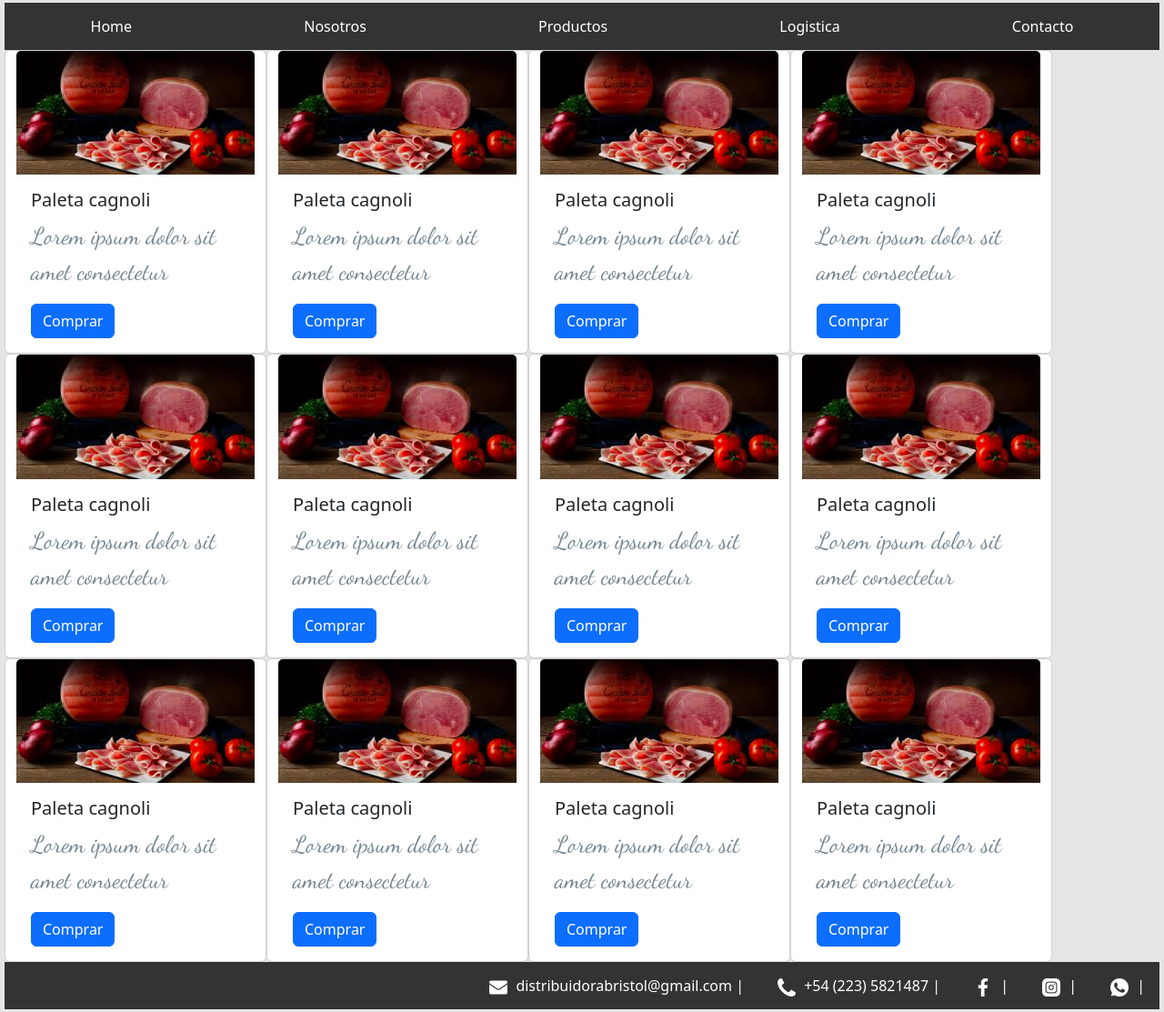
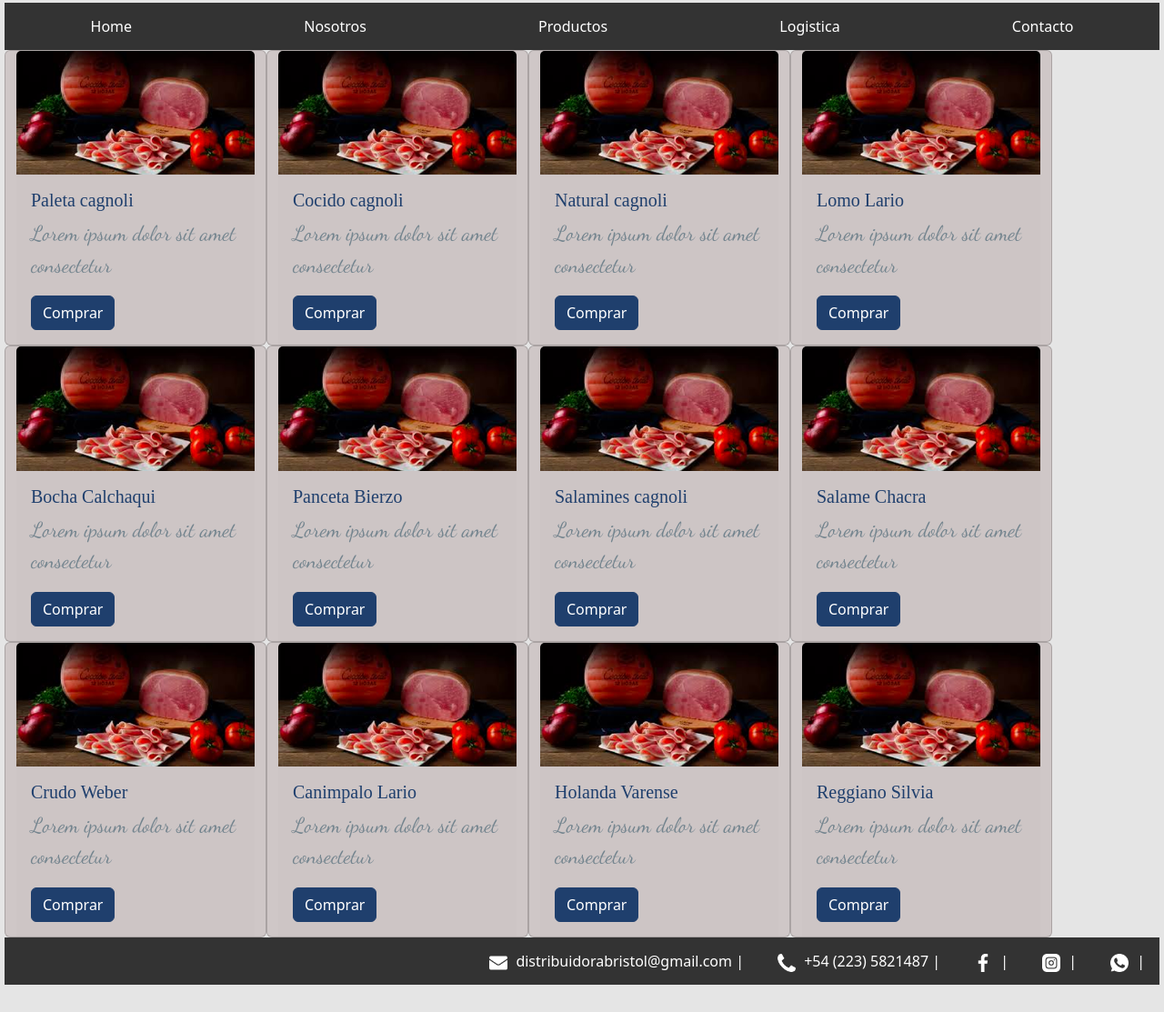
Before and after one commit to facuseijo/repositorycoderseijo, a plain HTML site: page productos.html in a window 1280 px wide. Shown: the part 105-1218 px from the top of the page at 91% size. Drawn offline with nearby package versions, Linux system fonts and the light colour scheme.

Commit message:
respoprod

```diff
--- a/css/style.css
+++ b/css/style.css
@@ -30,11 +30,17 @@ h3 {
     font-weight: 500;
     font-size: 25px;
 }
+h5{
+
+    font-family:'Alfa Slab One';
+    color:#1f3f6d;
+    font-size: 18px;
+}
 p{
     font-family: 'Dancing Script', cursive;
     color:#73848e;
     font-weight: 400;
-    font-size: 26px;
+    font-size: 23px;
 }
 
 /*header gral*/
@@ -249,76 +255,19 @@ el peso del h1 del index es distinto me parece se heredo
     justify-content:flex-start;
     width: 60%;
 }
-/*pagina productos*/
-.productos{
-     display:grid;
-     grid-template-columns: 1fr 1fr 1fr;
-     grid-template-rows: 1fr 1fr 1fr 1fr;
-     grid-template-areas:"paleta cocido natural"
-     "salamines salame crudo" "cantimpalo lomo panceta" "bocha holanda reggiano";
-     column-gap: 5px;
-     row-gap: 5px;
-     color: white;
-     text-decoration: none;
+/*pagina productos  ver poner gap*/
+
+.row1mio div, .row2mio div, .row3mio div {
+     background-color:rgba(206, 198, 198, 0.967);
 }
-@media (max-width: 576px){
-    .productos{
-    display:block;
-   background-color: #b8afaf;
-   }
+.card1mia a, .card2mia a, .card3mia a, .card4mia a, .card5mia a, .card6mia a, .card7mia a, .card8mia a, .card9mia a, .card10mia a, .card11mia a, .card12mia a{
+    background-color:#1f3f6d;
+    border-color:#1f3f6d;
 }
 
-.productos div a{
-     border:solid 2px rgba(73, 73, 87, 0.967);
-     background-color:rgb(150, 148, 148);
-     color:white;
-}
-.productos a:hover {
-        background-color: #111;
-}
-.paletacagnoli{
-    grid-area: paleta;
-}
-.cocidocagnoli{
-     grid-area: cocido;
-}
-.naturalcagnoli{
-     grid-area: natural;
-}
-.salaminescagnoli{
-    grid-area: salamines;
-}
-.salamechacra{
-    grid-area: salame;
-}
-.crudoweber{
-    grid-area: crudo;
-}
-.cantimpalolario{
-    grid-area: cantimpalo;
-}
-.lomolario{
-    grid-area: lomo;
-}
-.pancetabierzo{
-    grid-area: panceta;
-}
-.bochacalchaqui{
-    grid-area: bocha;
-}
-.holandavarense{
-    grid-area: holanda;
-}
-.reggianosilvia{
-    grid-area: reggiano;
-}
 /*falta cambiar a las imagenes originales*/
-.paletacagnoli-img, .cocidocagnoli-img, .naturalcagnoli-img, .lomolario-img, .bochacalchaqui-img, .pancetabierzo-img,
-.salaminescagnoli-img, .salamechacra-img, .crudoweber-img, .cantimpalolario-img, .holandavarense-img, .reggianosilvia-img {
-    width: 70px;
-    height:70px;
 
-}
+
 
 /*pagina nosotros*/
 .nosotrosmain {
--- a/productos.html
+++ b/productos.html
@@ -31,9 +31,9 @@
 
 <main  class="container-fluid">
 
-    <article class="row">
+    <article class="row row1mio">
 
-      <div class="card col-lg-3 col-6" style="width: 18rem;">
+      <div class="card card1mia col-lg-3 col-6" style="width: 18rem;">
         <img src="images/familia1.png" class="card-img-top" alt="...">
         <div class="card-body">
          <h5 class="card-title">Paleta cagnoli</h5>
@@ -42,106 +42,106 @@
          </div>
       </div>
 
-      <div class="card col-lg-3 col-6" style="width: 18rem;">
+      <div class="card card2mia col-lg-3 col-6" style="width: 18rem;">
         <img src="images/familia1.png" class="card-img-top" alt="...">
         <div class="card-body">
-         <h5 class="card-title">Paleta cagnoli</h5>
+         <h5 class="card-title">Cocido cagnoli</h5>
          <p class="card-text">Lorem ipsum dolor sit amet consectetur</p>
          <a href="#" class="btn btn-primary">Comprar</a>
          </div>
       </div>
 
-      <div class="card col-lg-3 col-6" style="width: 18rem;">
+      <div class="card card3mia col-lg-3 col-6" style="width: 18rem;">
         <img src="images/familia1.png" class="card-img-top" alt="...">
         <div class="card-body">
-         <h5 class="card-title">Paleta cagnoli</h5>
+         <h5 class="card-title">Natural cagnoli</h5>
          <p class="card-text">Lorem ipsum dolor sit amet consectetur</p>
          <a href="#" class="btn btn-primary">Comprar</a>
          </div>
       </div>
 
-      <div class="card col-lg-3 col-6" style="width: 18rem;">
+      <div class="card card4mia col-lg-3 col-6" style="width: 18rem;">
         <img src="images/familia1.png" class="card-img-top" alt="...">
         <div class="card-body">
-         <h5 class="card-title">Paleta cagnoli</h5>
+         <h5 class="card-title">Lomo Lario</h5>
          <p class="card-text">Lorem ipsum dolor sit amet consectetur</p>
          <a href="#" class="btn btn-primary">Comprar</a>
          </div>
        </div>
     </article>
 
-    <article class="row">
+    <article class="row row2mio">
 
-      <div class="card col-lg-3 col-6" style="width: 18rem;">
+      <div class="card card5mia col-lg-3 col-6" style="width: 18rem;">
         <img src="images/familia1.png" class="card-img-top" alt="...">
         <div class="card-body">
-         <h5 class="card-title">Paleta cagnoli</h5>
+         <h5 class="card-title">Bocha Calchaqui</h5>
          <p class="card-text">Lorem ipsum dolor sit amet consectetur</p>
          <a href="#" class="btn btn-primary">Comprar</a>
          </div>
       </div>
 
-      <div class="card col-lg-3 col-6" style="width: 18rem;">
+      <div class="card card6mia col-lg-3 col-6" style="width: 18rem;">
         <img src="images/familia1.png" class="card-img-top" alt="...">
         <div class="card-body">
-         <h5 class="card-title">Paleta cagnoli</h5>
+         <h5 class="card-title">Panceta Bierzo</h5>
          <p class="card-text">Lorem ipsum dolor sit amet consectetur</p>
          <a href="#" class="btn btn-primary">Comprar</a>
          </div>
       </div>
 
-      <div class="card col-lg-3 col-6" style="width: 18rem;">
+      <div class="card card7mia col-lg-3 col-6" style="width: 18rem;">
         <img src="images/familia1.png" class="card-img-top" alt="...">
         <div class="card-body">
-         <h5 class="card-title">Paleta cagnoli</h5>
+         <h5 class="card-title">Salamines cagnoli</h5>
          <p class="card-text">Lorem ipsum dolor sit amet consectetur</p>
          <a href="#" class="btn btn-primary">Comprar</a>
          </div>
       </div>
 
-      <div class="card col-lg-3 col-6" style="width: 18rem;">
+      <div class="card card8mia col-lg-3 col-6" style="width: 18rem;">
         <img src="images/familia1.png" class="card-img-top" alt="...">
         <div class="card-body">
-         <h5 class="card-title">Paleta cagnoli</h5>
+         <h5 class="card-title">Salame Chacra</h5>
          <p class="card-text">Lorem ipsum dolor sit amet consectetur</p>
          <a href="#" class="btn btn-primary">Comprar</a>
          </div>
       </div>
     </article>
 
-    <article class="row">
+    <article class="row row3mio">
 
-     <div class="card col-lg-3 col-6" style="width: 18rem;">
+     <div class="card card9mia col-lg-3 col-6" style="width: 18rem;">
         <img src="images/familia1.png" class="card-img-top" alt="...">
         <div class="card-body">
-         <h5 class="card-title">Paleta cagnoli</h5>
+         <h5 class="card-title">Crudo Weber</h5>
          <p class="card-text">Lorem ipsum dolor sit amet consectetur</p>
          <a href="#" class="btn btn-primary">Comprar</a>
          </div>
      </div>
 
-     <div class="card col-lg-3 col-6" style="width: 18rem;">
+     <div class="card card10mia col-lg-3 col-6" style="width: 18rem;">
         <img src="images/familia1.png" class="card-img-top" alt="...">
         <div class="card-body">
-         <h5 class="card-title">Paleta cagnoli</h5>
+         <h5 class="card-title">Canimpalo Lario</h5>
          <p class="card-text">Lorem ipsum dolor sit amet consectetur</p>
          <a href="#" class="btn btn-primary">Comprar</a>
          </div>
      </div>
 
-     <div class="card col-lg-3 col-6" style="width: 18rem;">
+     <div class="card card11mia col-lg-3 col-6" style="width: 18rem;">
         <img src="images/familia1.png" class="card-img-top" alt="...">
         <div class="card-body">
-         <h5 class="card-title">Paleta cagnoli</h5>
+         <h5 class="card-title">Holanda Varense</h5>
          <p class="card-text">Lorem ipsum dolor sit amet consectetur</p>
          <a href="#" class="btn btn-primary">Comprar</a>
          </div>
      </div>
 
-     <div class="card col-lg-3 col-6" style="width: 18rem;">
+     <div class="card card12mia col-lg-3 col-6" style="width: 18rem;">
         <img src="images/familia1.png" class="card-img-top" alt="...">
         <div class="card-body">
-         <h5 class="card-title">Paleta cagnoli</h5>
+         <h5 class="card-title">Reggiano Silvia</h5>
          <p class="card-text">Lorem ipsum dolor sit amet consectetur</p>
          <a href="#" class="btn btn-primary">Comprar</a>
         </div>
```
